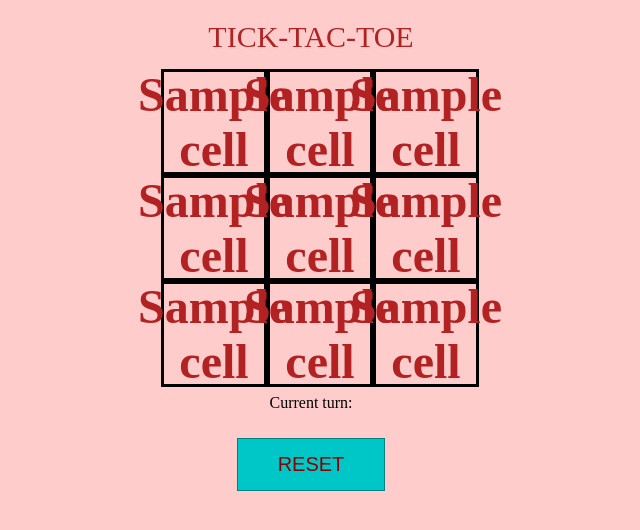
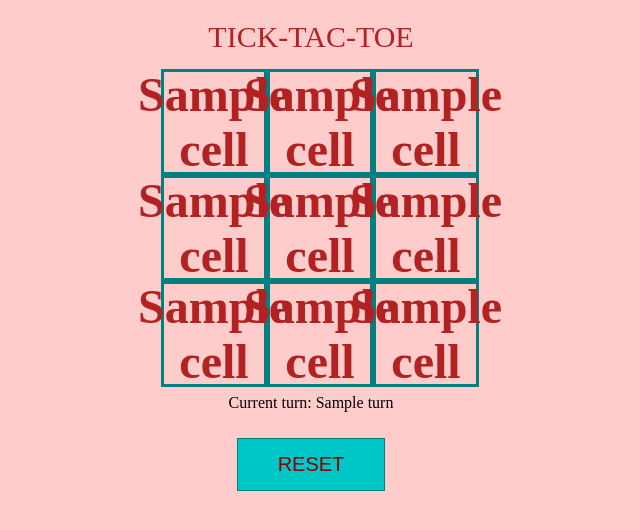
Before and after one commit to kafka-polka-dot/tic-tac-toe, a Flask app: template templates/index.html in a window 1280 px wide. Shown: the top 530 px of the page, without its empty margins (329-969 px from the left). Run offline with Flask 2, Linux system fonts and the light colour scheme; the template is opened without the code that fills it: most values are stand-ins (such as "Sample title", 1, 10 or a date in 2020); data that the repository does not hold is empty.

Commit message:
add current turn and empty spaces

```diff
--- a/app.py
+++ b/app.py
@@ -7,7 +7,7 @@ app = Flask(__name__)
 
 X = 'X'
 O = 'O'
-N = 'N'
+N = ' '
 
 # stores the current state of the game
 table = [
@@ -45,22 +45,22 @@ TODO
     * X's /turn POST returns x, y and last_turn of their turn,
       but X's browser has never received the data about O's turn
 * [bug] both browsers have a cookie with the same user_id
-* [server] draw empty fields instead of N
+* [done] draw empty fields instead of N
 * [client] show which player I am
-* [server] determine (randomly?) who starts the game --- x starts the game
-* [server] render template in index_handler with next_turn
+* [done] determine (randomly?) who starts the game --- x starts the game
+* [done] render template in index_handler with next_turn
 * [done] make it look nicer
 """
 
 
-def flatten_table():
-    return tuple(''.join([''.join(e) for e in table]))
+def flatten_table(table_: list) -> tuple:
+    return tuple(''.join([''.join(e) for e in table_]))
 
 
 @app.route('/')
 # defines a route to call a Python function from web-browser to render a table
 def index_handler():
-    resp = make_response(render_template('index.html', cell=flatten_table()))
+    resp = make_response(render_template('index.html', cell=flatten_table(table), turn=state.get('next_turn', X)))
     # game starts with X, than 0 for the next user
     next_user_id = None
     if not users:
@@ -94,7 +94,7 @@ def turn_handler():
     user = request.cookies.get("user_id")
     x = int(request.form['x'])
     y = int(request.form['y'])
-    if table[y][x] == 'N' and state.get('last_turn') != user and not state.get('winner'):
+    if table[y][x] == N and state.get('last_turn') != user and not state.get('winner'):
         table[y][x] = user
         # check if somebody won
         # FIXME: rotated = zip(*original[::-1])
--- a/templates/index.html
+++ b/templates/index.html
@@ -32,7 +32,7 @@ body {
   justify-content: center;
   font-size: 3rem;
   font-weight: bold;
-  border: 3px solid black;
+  border: 3px solid #008080;
   transition: background 0.2s ease-in-out;
   color: #B22222;
 }
@@ -64,7 +64,7 @@ button {
     <div id="22" class="block">{{ cell.8 }}</div>
   </div>
 </table>
-<div class="info">Current turn: </div>
+<div class="info">Current turn: {{ turn }}</div>
 <button>reset</button>
 
 <script>
```
